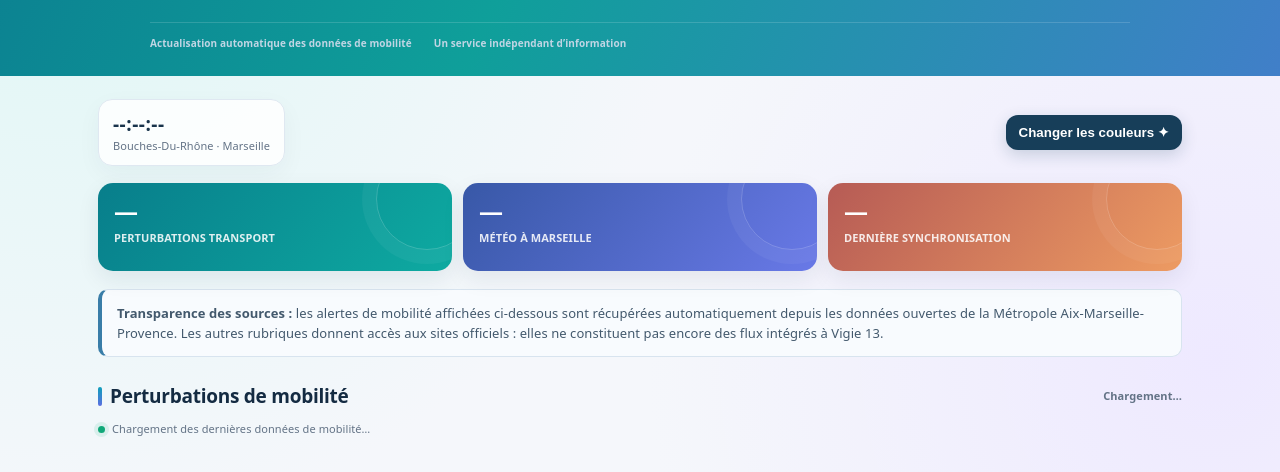
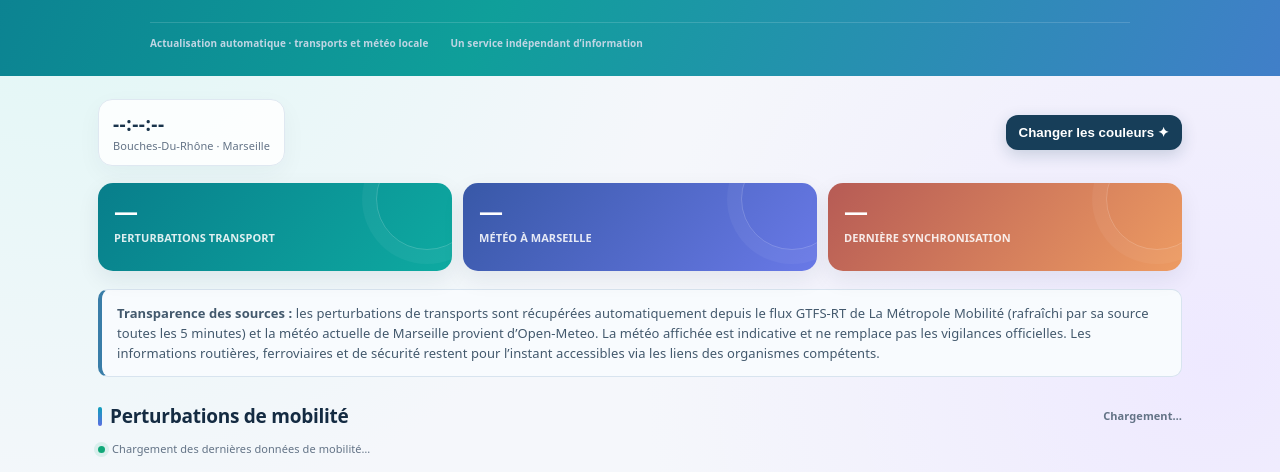
Before and after one commit to EliteAcademy13013-star/vigie13, a plain HTML site: page index.html in a window 1280 px wide. Shown: the part 273-745 px from the top of the page. Drawn offline with Linux system fonts and the light colour scheme.

Commit message:
Clarify live data sources and notification status

```diff
--- a/index.html
+++ b/index.html
@@ -105,11 +105,11 @@ body[data-theme="lagoon"] header{background:linear-gradient(115deg,#063b4a,#087e
   </style>
 </head>
 <body>
-<header><div class="top"><div class="brand"><div class="logo">V<span>13</span></div><div><h1>Vigie 13</h1><p>VEILLE TERRITORIALE · BOUCHES-DU-RHÔNE</p></div></div><span class="live"><span class="live-dot"></span> TABLEAU DE VEILLE</span></div><div class="intro"><div class="eyebrow">INFORMATION LOCALE · SOURCES IDENTIFIÉES</div><h2>Gardez un temps d’avance sur les perturbations.</h2><p>Un point de situation pour suivre les transports, la circulation et les alertes utiles dans les Bouches-du-Rhône.</p></div><div class="hero-foot"><span>Actualisation automatique des données de mobilité</span><span>Un service indépendant d’information</span></div></header>
+<header><div class="top"><div class="brand"><div class="logo">V<span>13</span></div><div><h1>Vigie 13</h1><p>VEILLE TERRITORIALE · BOUCHES-DU-RHÔNE</p></div></div><span class="live"><span class="live-dot"></span> TABLEAU DE VEILLE</span></div><div class="intro"><div class="eyebrow">INFORMATION LOCALE · SOURCES IDENTIFIÉES</div><h2>Gardez un temps d’avance sur les perturbations.</h2><p>Un point de situation pour suivre les transports, la circulation et les alertes utiles dans les Bouches-du-Rhône.</p></div><div class="hero-foot"><span>Actualisation automatique · transports et météo locale</span><span>Un service indépendant d’information</span></div></header>
 <main class="wrap">
   <div class="dashboard-bar"><div class="clock-card"><div><div class="clock-time" id="liveClock">--:--:--</div><div class="clock-date" id="liveDate">Bouches-du-Rhône · Marseille</div></div></div><button class="theme-switch" id="themeSwitch" type="button">Changer les couleurs ✦</button></div>
   <div class="stats"><div class="stat"><strong id="transportCount">—</strong><span>PERTURBATIONS TRANSPORT</span></div><div class="stat"><strong id="weatherStat">—</strong><span>MÉTÉO À MARSEILLE</span></div><div class="stat"><strong id="updateStat">—</strong><span>DERNIÈRE SYNCHRONISATION</span></div></div>
-  <div class="notice"><strong>Transparence des sources :</strong> les alertes de mobilité affichées ci-dessous sont récupérées automatiquement depuis les données ouvertes de la Métropole Aix-Marseille-Provence. Les autres rubriques donnent accès aux sites officiels : elles ne constituent pas encore des flux intégrés à Vigie 13.</div>
+  <div class="notice"><strong>Transparence des sources :</strong> les perturbations de transports sont récupérées automatiquement depuis le flux GTFS-RT de La Métropole Mobilité (rafraîchi par sa source toutes les 5 minutes) et la météo actuelle de Marseille provient d’Open-Meteo. La météo affichée est indicative et ne remplace pas les vigilances officielles. Les informations routières, ferroviaires et de sécurité restent pour l’instant accessibles via les liens des organismes compétents.</div>
   <div class="section-title"><h3>Perturbations de mobilité</h3><span id="feedUpdated">Chargement…</span></div><p class="feed-state" id="feedState" aria-live="polite">Chargement des dernières données de mobilité…</p><section class="grid" id="liveAlerts" aria-live="polite"></section><div class="empty" id="liveEmpty" style="display:none">Aucune perturbation active remontée par la source de mobilité au dernier contrôle.</div><div class="section-title"><h3>Météo en direct · Marseille</h3><span id="weatherUpdated">Chargement…</span></div><section class="weather-panel" aria-live="polite"><div class="weather-main"><div class="weather-icon" id="weatherIcon">⛅</div><div><div class="weather-temp" id="weatherTemp">—°</div><div class="weather-desc" id="weatherDesc">Récupération des conditions actuelles…</div></div></div><div class="weather-meta"><div class="weather-chip"><strong id="feelsLike">—</strong><span>RESSENTI</span></div><div class="weather-chip"><strong id="windSpeed">—</strong><span>VENT</span></div><div class="weather-chip"><strong id="humidity">—</strong><span>HUMIDITÉ</span></div><div class="weather-chip"><strong id="rainChance">—</strong><span>RISQUE DE PLUIE · PROCHAINE HEURE</span></div></div><div class="weather-foot" id="weatherSource">Source : Open-Meteo · météo indicative, distincte des vigilances officielles.</div></section>
   <div class="section-title"><h3>Autres sources officielles</h3><span id="today"></span></div>
   <nav class="toolbar" aria-label="Filtrer les catégories"><button class="filter active" data-filter="all">Tout</button><button class="filter" data-filter="transport">Transports</button><button class="filter" data-filter="route">Routes</button><button class="filter" data-filter="meteo">Météo</button><button class="filter" data-filter="securite">Sécurité</button><button class="filter" data-filter="services">Services publics</button></nav>
@@ -124,7 +124,7 @@ body[data-theme="lagoon"] header{background:linear-gradient(115deg,#063b4a,#087e
     <article class="card" data-category="route"><div class="card-head"><span class="tag">INFORMATION ROUTIÈRE</span><span class="status">SOURCE OFFICIELLE</span></div><h4>Inforoute départementale</h4><p>Informations sur les routes départementales et les conditions de circulation.</p><a href="https://www.bouches-du-rhone.gouv.fr/" target="_blank" rel="noopener">Informations institutionnelles ↗</a></article>
   </section>
   <div class="empty" id="empty">Aucune source dans cette catégorie pour le moment.</div>
-  <section class="tools"><div class="panel"><h3>Recevoir les notifications</h3><p>Autorisez les notifications sur votre appareil. Dans cette version, le bouton vérifie la compatibilité et la permission du navigateur ; l'envoi d'alertes à distance sera activé après raccordement du serveur de notifications.</p><button class="btn" id="notify">Activer les notifications</button><div class="small" id="notifyState" aria-live="polite">Aucune demande de permission effectuée.</div></div><div class="panel"><h3>Installer Vigie 13</h3><p>Ajoutez l'application à votre écran d'accueil depuis le menu de partage ou du navigateur, depuis le menu de votre navigateur. Vigie 13 est déjà accessible en HTTPS.</p><button class="btn secondary" id="install" disabled>Installer l'application</button><div class="small" id="installState">L'installation sera proposée par le navigateur compatible.</div></div></section>
+  <section class="tools"><div class="panel"><h3>Recevoir les notifications</h3><p>Autorisez les notifications du navigateur. La permission peut être enregistrée, mais l’envoi automatique des alertes Vigie 13 n’est pas encore activé.</p><button class="btn" id="notify">Activer les notifications</button><div class="small" id="notifyState" aria-live="polite">Aucune demande de permission effectuée.</div></div><div class="panel"><h3>Installer Vigie 13</h3><p>Ajoutez l'application à votre écran d'accueil depuis le menu de partage ou du navigateur, depuis le menu de votre navigateur. Vigie 13 est déjà accessible en HTTPS.</p><button class="btn secondary" id="install" disabled>Installer l'application</button><div class="small" id="installState">L'installation sera proposée par le navigateur compatible.</div></div></section>
   <section class="panel" style="margin-top:12px"><h3>Sources officielles rapides</h3><p>Accès direct aux organismes qui publient les informations de référence.</p><div class="sources"><a href="https://www.rtm.fr/" target="_blank" rel="noopener">RTM</a><a href="https://www.sncf.com/fr/itineraire-reservation/info-trafic" target="_blank" rel="noopener">SNCF</a><a href="https://www.bison-fute.gouv.fr/" target="_blank" rel="noopener">Bison Futé</a><a href="https://vigilance.meteofrance.fr/fr" target="_blank" rel="noopener">Météo-France</a><a href="https://fr-alert.gouv.fr/" target="_blank" rel="noopener">FR-Alert</a><a href="https://www.bouches-du-rhone.gouv.fr/" target="_blank" rel="noopener">Préfecture 13</a></div></section>
 </main><footer>Vigie 13 · Projet indépendant. Les alertes d'urgence officielles restent celles des autorités. Vérifiez toujours l'heure de mise à jour et la source d'une information.</footer>
 <script>
```
